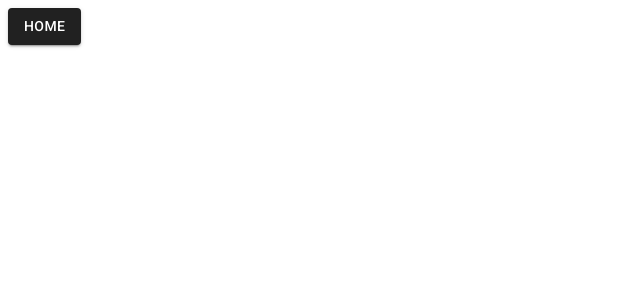
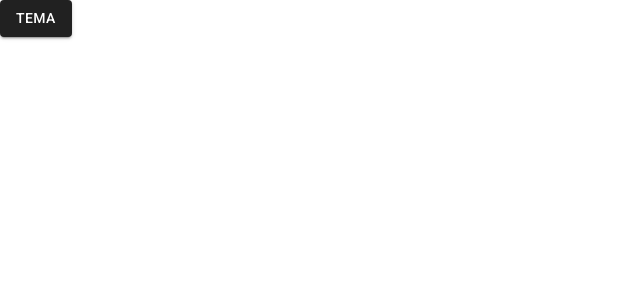
Before and after one commit to ValterGoes/check-movies-and-series, a React (Create React App) app: page / in a window 1280 px wide. Shown: the top 300 px of the page, without its empty margins (0-640 px from the left). Built offline with nearby package versions, Linux system fonts and the light colour scheme.

Commit message:
feat: Adicinando tema escuro e troca de tema

```diff
--- a/public/index.html
+++ b/public/index.html
@@ -18,7 +18,7 @@
 
 
   </head>
-  <body>
+  <body style="margin: 0; padding: 0; box-sizing: border-box;">
 
     <div id="root"></div>
 
--- a/src/routes/index.tsx
+++ b/src/routes/index.tsx
@@ -1,10 +1,13 @@
 import { Button } from '@mui/material';
 import { Routes, Route, Navigate} from 'react-router-dom';
+import { useAppThemeContext } from '../shared/contexts';
 
 export const AppRoutes = () => {
+    const {toggleTheme} = useAppThemeContext();
+
     return (
         <Routes>
-            <Route path="/" element={<Button variant='contained' color='primary'>Home</Button>} />
+            <Route path="/" element={<Button variant='contained' color='primary' onClick={toggleTheme}>tema</Button>} />
 
     {/* redireciona para a rota /Home caso o usuário digite uma rota inválida */}
             <Route path="*" element={<Navigate to="/"/>} />
--- /dev/null
+++ b/src/shared/contexts/ThemeContext.tsx
@@ -0,0 +1,48 @@
+import { createContext, useCallback, useContext, useMemo, useState} from "react";
+import { ThemeProvider } from "@mui/material";
+import { Box } from "@mui/system";
+
+import { LightTheme, DarkTheme } from "../themes";
+
+
+interface IThemeContextData {
+    themeName: 'light' | 'dark';
+    toggleTheme(): void;
+}
+
+interface IAppThemeProviderProps {
+    children: React.ReactNode;
+}
+
+
+const ThemeContext = createContext({} as IThemeContextData);
+
+export const useAppThemeContext = () => {
+    return useContext(ThemeContext);
+
+}
+
+export const AppThemeProvider: React.FC<IAppThemeProviderProps> = ({ children }) => {
+    const [themeName, setThemeName] = useState<'light' | 'dark'>('light');
+
+    const toggleTheme = useCallback(() => {
+        setThemeName(oldThemeName => oldThemeName === 'light' ? 'dark' : 'light');
+
+    }, []);
+
+    const theme = useMemo(() => {
+        if (themeName === 'light') return LightTheme;
+
+        return DarkTheme;
+    }, [themeName]);
+
+    return (
+        <ThemeContext.Provider value={{ themeName, toggleTheme}}>
+            <ThemeProvider theme={theme}>
+                <Box width="100vw" height="100vh" bgcolor={theme.palette.background.default}>
+                    {children}
+                </Box>
+            </ThemeProvider>
+        </ThemeContext.Provider>
+    )
+}
--- a/src/shared/contexts/index.ts
+++ b/src/shared/contexts/index.ts
@@ -1 +1 @@
-export { };
+export * from './ThemeContext';
--- a/src/shared/theme/index.ts
+++ /dev/null
@@ -1 +0,0 @@
-export * from './Light';
--- /dev/null
+++ b/src/shared/themes/Dark.ts
@@ -0,0 +1,23 @@
+import { createTheme } from '@mui/material';
+
+export const DarkTheme = createTheme({
+    palette: {
+        primary: {
+            main: '#696969',
+            dark: '#000000',
+            light: '#484848',
+            contrastText: '#ffffff',
+        },
+        secondary: {
+            main: '#f44336',
+            dark: '#ba000d',
+            light: '#ff7961',
+            contrastText: '#000000',
+        },
+        background: {
+            default: '#202124',
+            paper: '#B0C4DE',
+        },
+    },
+
+})
--- /dev/null
+++ b/src/shared/themes/index.ts
@@ -0,0 +1,2 @@
+export * from './Light';
+export * from './Dark';
```
Also changed, not shown: src/App.tsx (+4 -4 lines), src/shared/themes/Light.ts (renamed from src/shared/theme/Light.ts).
